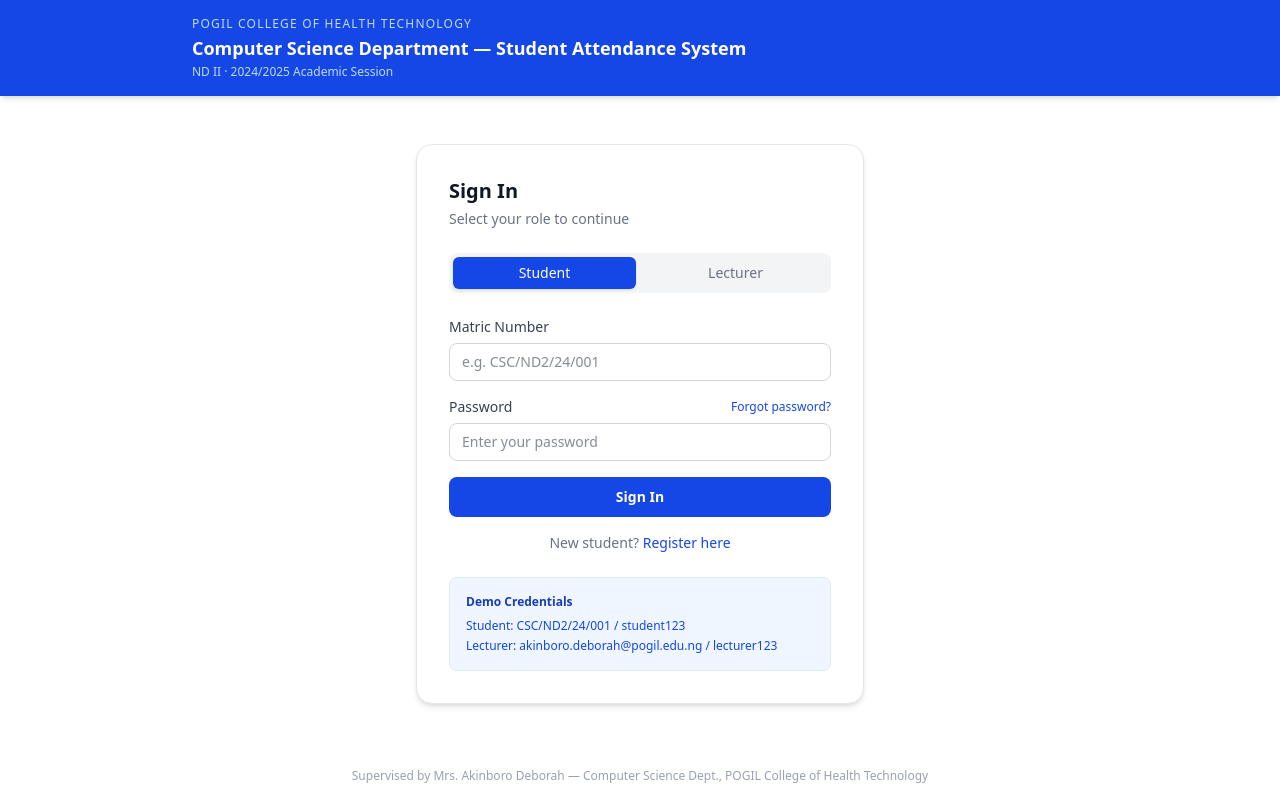
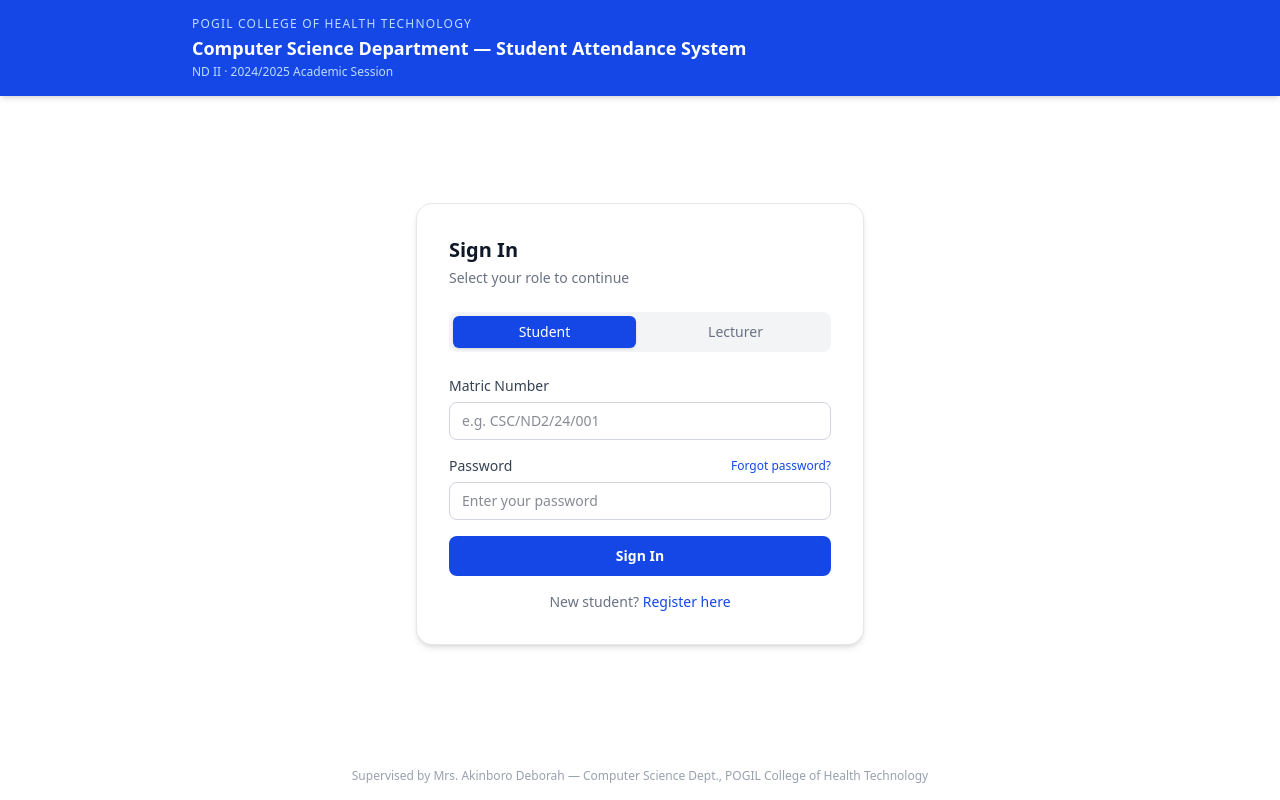
Before and after one commit to SirCozy/pogil-qr-attendance-system, a Next.js app: page /login in a window 1280 px wide. Built offline with nearby package versions, Linux system fonts and the light colour scheme.

Commit message:
Fix hanging authentication flow and remove exposed demo credentials

```diff
--- a/src/app/login/page.tsx
+++ b/src/app/login/page.tsx
@@ -27,22 +27,28 @@ function LoginForm() {
     setError("");
     setSuccess("");
 
+    const controller = new AbortController();
+    const timeout = window.setTimeout(() => controller.abort(), 15000);
+    try {
       const res = await fetch("/api/auth/login", {
         method: "POST",
         headers: { "Content-Type": "application/json" },
         body: JSON.stringify({ role, identifier, password }),
+        signal: controller.signal,
       });
-
-    const data = await res.json();
+      const data = await res.json().catch(() => ({}));
       if (!res.ok) {
         setError(data.error || "Login failed");
-      setLoading(false);
         return;
       }
-
-    if (data.role === "student") router.push("/student/dashboard");
-    else if (data.role === "lecturer") router.push("/lecturer/dashboard");
-    else router.push("/admin/dashboard");
+      router.replace(data.role === "student" ? "/student/dashboard" : data.role === "lecturer" ? "/lecturer/dashboard" : "/admin/dashboard");
+      router.refresh();
+    } catch (error) {
+      setError(error instanceof DOMException && error.name === "AbortError" ? "Login timed out. Please try again." : "Login failed");
+    } finally {
+      window.clearTimeout(timeout);
+      setLoading(false);
+    }
   };
 
   return (
@@ -107,17 +113,6 @@ function LoginForm() {
         <Link href="/register" className="text-blue-700 font-medium hover:underline">Register here</Link>
       </p>
 
-      <div className="mt-6 p-4 bg-blue-50 rounded-lg border border-blue-100">
-        <p className="text-xs font-semibold text-blue-800 mb-2">Demo Credentials</p>
-        <div className="space-y-1">
-          <p className="text-xs text-blue-700">
-            <span className="font-medium">Student:</span> CSC/ND2/24/001 / student123
-          </p>
-          <p className="text-xs text-blue-700">
-            <span className="font-medium">Lecturer:</span> akinboro.deborah@pogil.edu.ng / lecturer123
-          </p>
-        </div>
-      </div>
     </div>
   );
 }
```
Lines whose indentation alone changed are shown as unchanged.
